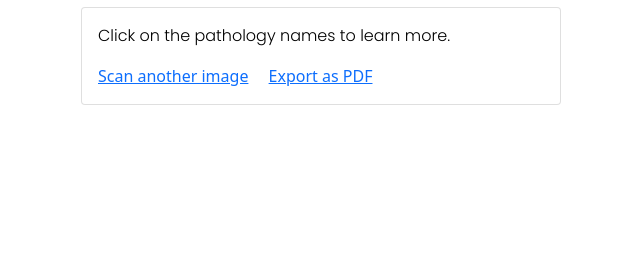
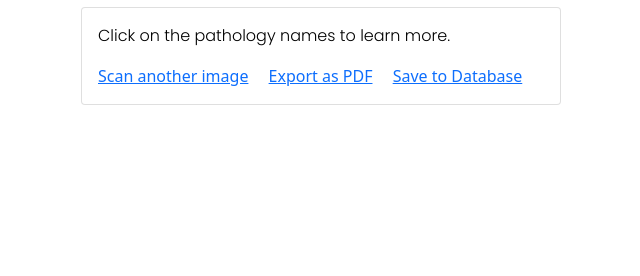
Before and after one commit to SystematicError/chest-xray-ai, a Flask app: page /result in a window 1280 px wide. Shown: the part 524-800 px from the top of the page, without its empty margins (1-641 px from the left). Run offline with Flask 2, Linux system fonts and the light colour scheme.

Commit message:
Add "Save to Database" in tools

```diff
--- a/templates/result.html
+++ b/templates/result.html
@@ -62,6 +62,8 @@
                             </p>
                             <a class="card-link" href="/start-scan">Scan another image</a>
                             <a class="card-link" href="javascript:window.print()">Export as PDF</a>
+                            <!-- TODO: Add Mongo Database on server side to store data -->
+                            <a class="card-link" href="javascript:alert('Successfully saved!')">Save to Database</a>
                         </div>
                     </div>
                 </div>
```
